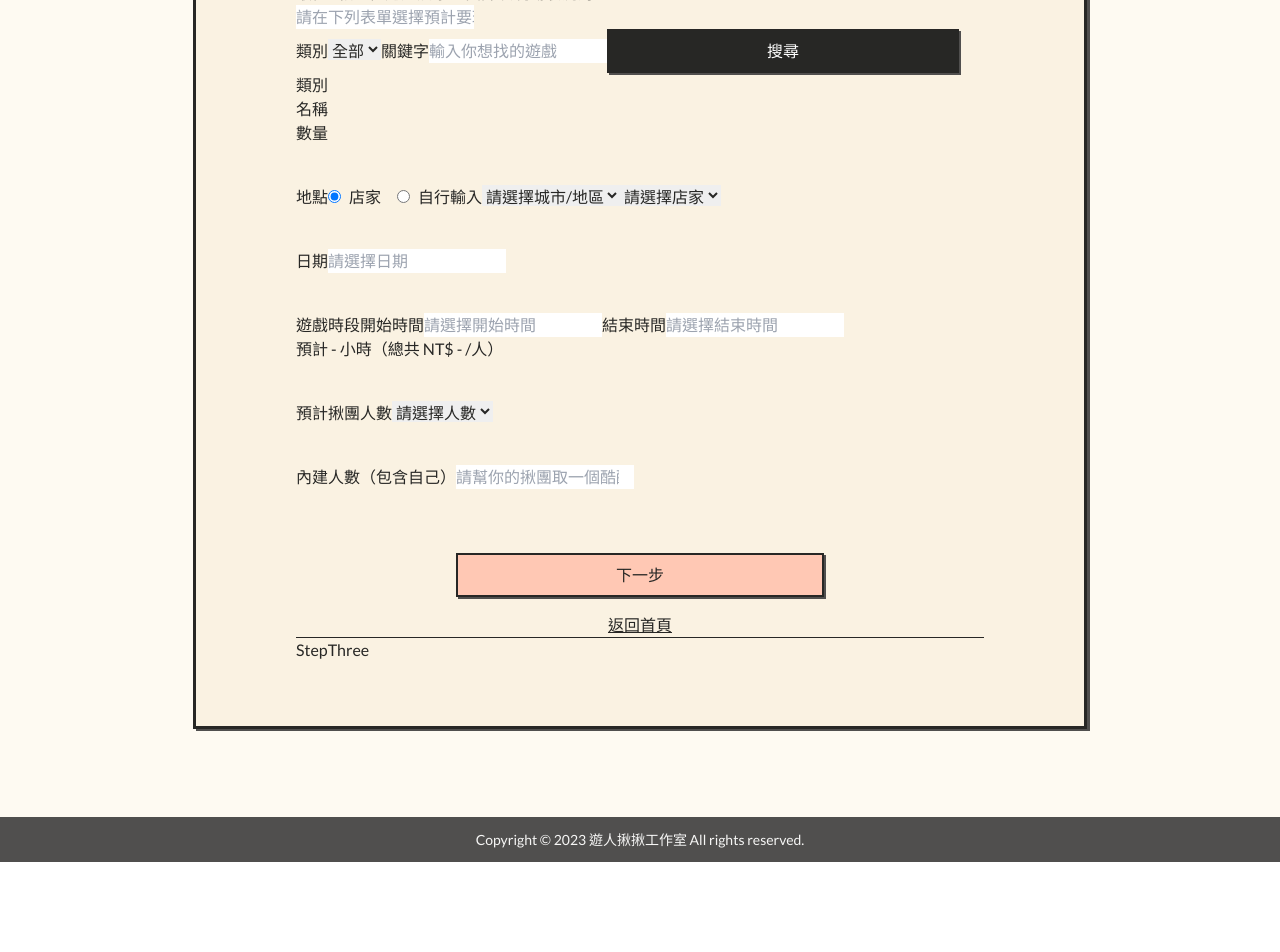
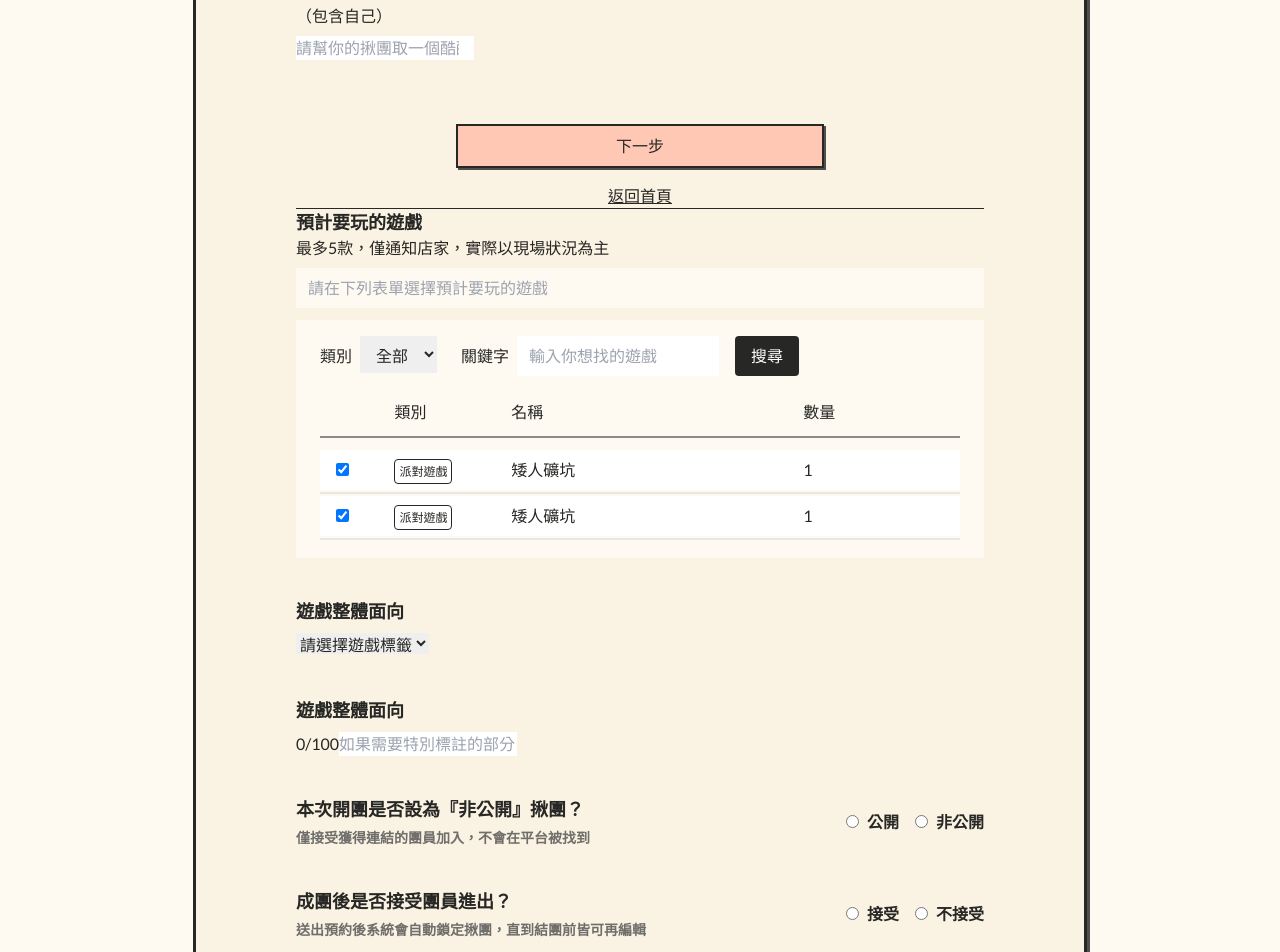
Before and after one commit to star82620/join-joy, a Next.js app: page /create-group in a window 1280 px wide. Shown: the part 980-1932 px from the top of the page. Before the commit the page ends 1842 px from the top, so only its background shows below. Built offline with nearby package versions, Linux system fonts and the light colour scheme.

Commit message:
update/ StepOne & StepTwo layout

```diff
--- /dev/null
+++ b/modules/CreateGroup/FormBlock.tsx
@@ -0,0 +1,52 @@
+import React, { Children, ReactNode } from "react";
+import clsx from "clsx";
+
+type Props = {
+  title: string;
+  titleStyle?: string;
+  desc?: string;
+  descPosition?: "row" | "col";
+  require?: boolean;
+  children: ReactNode;
+};
+
+export default function FormBlock({
+  title,
+  titleStyle,
+  desc,
+  descPosition,
+  require,
+  children,
+}: Props) {
+  const checkDescCol = () => {
+    if (desc && descPosition === "col") return true;
+  };
+  const isDescCol = checkDescCol();
+  console.log(title, isDescCol);
+
+  return (
+    <section className="w-full">
+      <div className="mb-2">
+        <h3
+          className={clsx(
+            "text-lg font-semibold",
+            isDescCol ? "inline" : "block",
+            require
+              ? "after:content-['*'] after:text-danger after:text-xl"
+              : "",
+            titleStyle
+          )}
+        >
+          {title}
+        </h3>
+        {desc && (
+          <span className={clsx("text-md", isDescCol ? "mt-1" : "")}>
+            {desc}
+          </span>
+        )}
+      </div>
+
+      {children}
+    </section>
+  );
+}
--- a/modules/CreateGroup/StepOne.tsx
+++ b/modules/CreateGroup/StepOne.tsx
@@ -1,6 +1,7 @@
 import React from "react";
 import Button from "@/common/components/GeneralButton";
 import Link from "@/common/components/GeneralLink";
+import FormBlock from "./FormBlock";
 
 const handleBtnOne = () => {
   // 把資料丟進 value useState 裡
@@ -11,21 +12,23 @@ export default function StepOne() {
     <>
       <section className="flex flex-col w-full gap-10 border-b">
         <label>
-          <p>揪團主旨</p>
+          <FormBlock title={"揪團主旨"} require={true}>
             <input type="text" placeholder="請幫你的揪團取一個酷酷的名字！" />
+          </FormBlock>
         </label>
 
-        <section>
-          <label htmlFor="place">地點</label>
+        <FormBlock title="地點" require={true}>
           {/* 用於辨識是否要選擇店家、 */}
+          <div className="mt-1">
             <label>
-            <input type="radio" id="" name="groupType" checked />
+              <input type="radio" id="" name="groupType" />
               <span className="ml-2">店家</span>
             </label>
             <label className="ml-4">
               <input type="radio" name="groupType" />
               <span className="ml-2">自行輸入</span>
             </label>
+          </div>
           {/* 兩個並排下拉式選單 */}
           <select>
             <option value="">請選擇城市/地區</option>
@@ -34,17 +37,17 @@ export default function StepOne() {
           <select>
             <option value="">請選擇店家</option>
           </select>
-        </section>
+        </FormBlock>
 
         {/* 可怕的行事曆來了 */}
         <label>
-          日期
+          <FormBlock title="日期" require={true}>
             <input placeholder="請選擇日期" />
+          </FormBlock>
         </label>
 
+        <FormBlock title="遊戲時段" require={true}>
           {/* 下拉式選單？？：time */}
-        <section>
-          遊戲時段
           <label>
             開始時間
             <input placeholder="請選擇開始時間" />
@@ -55,21 +58,27 @@ export default function StepOne() {
           </label>
           {/* 店家才有這條錢錢 */}
           <p>預計 - 小時（總共 NT$ - /人）</p>
-        </section>
+        </FormBlock>
 
         {/* 下拉式選單：totalNum */}
         <label>
-          預計揪團人數
+          <FormBlock title="預計揪團人數" require={true}>
             <select>
               <option value="">請選擇人數</option>
             </select>
+          </FormBlock>
         </label>
 
         {/* 下拉式選單： */}
         <label>
-          內建人數
-          <span>（包含自己）</span>
+          <FormBlock
+            title="內建人數"
+            desc="（包含自己）"
+            descPosition="row"
+            require={true}
+          >
             <input type="number" placeholder="請幫你的揪團取一個酷酷的名字！" />
+          </FormBlock>
         </label>
         <div className="mt-6 flex flex-col justify-center items-center gap-4">
           <Button
--- a/modules/CreateGroup/StepTwo.tsx
+++ b/modules/CreateGroup/StepTwo.tsx
@@ -1,8 +1,9 @@
 import React from "react";
 import Button from "@/common/components/GeneralButton";
 import Link from "@/common/components/GeneralLink";
+import FormBlock from "./FormBlock";
 
-const handleBtnOne = () => {
+const handleBtnTwo = () => {
   // 把資料丟進 value useState 裡
 };
 
@@ -11,103 +12,152 @@ export default function StepTwo() {
     <>
       <section className="flex flex-col w-full gap-10 border-b">
         <label>
-          <p>預計要玩的遊戲</p>
-          <p>最多5款，僅通知店家，實際以現場狀況為主</p>
-          <input type="text" placeholder="請在下列表單選擇預計要玩的遊戲" />
-          <section>
+          <FormBlock
+            title="預計要玩的遊戲"
+            titleStyle="block"
+            desc="最多5款，僅通知店家，實際以現場狀況為主"
+          >
+            <input
+              type="text"
+              placeholder="請在下列表單選擇預計要玩的遊戲"
+              readOnly
+              className="w-full py-2 px-3 bg-yellow-tint"
+            />
+            <section className="px-6 py-4 mt-3 bg-yellow-tint">
               {/* 可怕的選擇遊戲 */}
               <div>
                 <label>
-                類別
-                <select>
+                  <span>類別</span>
+                  <select className="px-3 py-2 ml-2">
                     <option value="all">全部</option>
                   </select>
                 </label>
-              <label>
+                <label className="ml-6">
                   關鍵字
-                <input placeholder="輸入你想找的遊戲" />
+                  <input
+                    className="px-3 py-2 ml-2"
+                    placeholder="輸入你想找的遊戲"
+                  />
                 </label>
-              <Button type="button" appearance="black" className="px-[158px]">
+                <button
+                  type="button"
+                  className="bg-gray-950 text-white py-2 px-4 rounded hover:bg-gray-800 ml-4"
+                >
                   搜尋
-              </Button>
+                </button>
               </div>
+
               <div>
-              <div>
-                <div className="w-1/5"></div>
-                <div className="w-1/5">類別</div>
-                <div className="w-1/5">名稱</div>
-                <div className="w-1/5">數量</div>
+                <div className="flex justify-around pt-6 pb-3 pl-4 pr-10 border-b-2 mb-3 border-gray-400">
+                  <div className="w-[10%]"></div>
+                  <div className="w-[20%]">類別</div>
+                  <div className="w-[50%]">名稱</div>
+                  <div className="w-[20%]">數量</div>
                 </div>
+                <label className="flex justify-around py-2 pl-4 pr-10 bg-white ">
+                  <div className="w-[10%]">
+                    <input
+                      type="checkbox"
+                      defaultChecked={true}
+                      onChange={() => {}}
+                    />
+                  </div>
+                  <div className="w-[20%]">
+                    <span className="text-xs border-[0.5px] rounded p-1">
+                      派對遊戲
+                    </span>
+                  </div>
+                  <div className="w-[50%]">矮人礦坑</div>
+                  <div className="w-[20%]">1</div>
+                </label>
+                <hr className="border-t-2 border-gray-100 my-0.5" />
+                <label className="flex justify-around py-2 pl-4 pr-10 bg-white ">
+                  <div className="w-[10%]">
+                    <input
+                      type="checkbox"
+                      defaultChecked={true}
+                      onChange={() => {}}
+                    />
+                  </div>
+                  <div className="w-[20%]">
+                    <span className="text-xs border-[0.5px] rounded p-1">
+                      派對遊戲
+                    </span>
+                  </div>
+                  <div className="w-[50%]">矮人礦坑</div>
+                  <div className="w-[20%]">1</div>
+                </label>
+                <hr className="border-t-2 border-gray-100 my-0.5" />
               </div>
             </section>
+          </FormBlock>
         </label>
-
-        <section>
-          <label htmlFor="place">地點</label>
-          {/* 用於辨識是否要選擇店家、 */}
         <label>
-            <input type="radio" id="" name="groupType" checked />
-            <span className="ml-2">店家</span>
+          <FormBlock title="遊戲整體面向">
+            <select>
+              <option>請選擇遊戲標籤</option>
+            </select>
+          </FormBlock>
         </label>
-          <label className="ml-4">
-            <input type="radio" name="groupType" />
-            <span className="ml-2">自行輸入</span>
+        <label>
+          <FormBlock title="遊戲整體面向">
+            <span>0/100</span>
+            <input
+              type="text"
+              placeholder="如果需要特別標註的部分，請再寫下並讓團員知道！"
+            />
+          </FormBlock>
         </label>
-          {/* 兩個並排下拉式選單 */}
-          <select>
-            <option value="">請選擇城市/地區</option>
-          </select>
-          {/* 店家的選項必須先選城市才會出現 */}
-          <select>
-            <option value="">請選擇店家</option>
-          </select>
+        <section className="flex justify-between">
+          <div>
+            <h3 className="text-lg font-semibold">
+              本次開團是否設為『非公開』揪團？
+            </h3>
+            <p className="text-gray-500 text-sm font-semibold mt-1">
+              僅接受獲得連結的團員加入，不會在平台被找到
+            </p>
+          </div>
+          <div className="flex items-center gap-4 text-md font-semibold">
+            <label>
+              <input type="radio" className="mr-2" />
+              公開
+            </label>
+            <label>
+              <input type="radio" className="mr-2" />
+              非公開
+            </label>
+          </div>
+        </section>
+        <section className="flex justify-between">
+          <div>
+            <h3 className="text-lg font-semibold">成團後是否接受團員進出？</h3>
+            <p className="text-gray-500 text-sm font-semibold mt-1">
+              送出預約後系統會自動鎖定揪團，直到結團前皆可再編輯
+            </p>
+          </div>
+          <div className="flex items-center gap-4 text-md font-semibold">
+            <label>
+              <input type="radio" className="mr-2" />
+              接受
+            </label>
+            <label>
+              <input type="radio" className="mr-2" />
+              不接受
+            </label>
+          </div>
         </section>
 
-        {/* 可怕的行事曆來了 */}
-        <label>
-          日期
-          <input placeholder="請選擇日期" />
-        </label>
-
-        {/* 下拉式選單？？：time */}
-        <section>
-          遊戲時段
-          <label>
-            開始時間
-            <input placeholder="請選擇開始時間" />
-          </label>
-          <label>
-            結束時間
-            <input placeholder="請選擇結束時間" />
-          </label>
-          {/* 店家才有這條錢錢 */}
-          <p>預計 - 小時（總共 NT$ - /人）</p>
-        </section>
-
-        {/* 下拉式選單：totalNum */}
-        <label>
-          預計揪團人數
-          <select>
-            <option value="">請選擇人數</option>
-          </select>
-        </label>
-
-        {/* 下拉式選單： */}
-        <label>
-          內建人數
-          <span>（包含自己）</span>
-          <input type="number" placeholder="請幫你的揪團取一個酷酷的名字！" />
-        </label>
         <div className="mt-6 flex flex-col justify-center items-center gap-4">
           <Button
-            type="button"
+            type="submit"
             appearance="orange"
-            onClick={handleBtnOne}
+            onClick={handleBtnTwo}
             className="px-[158px]"
           >
-            下一步
+            完成開團
           </Button>
 
+          <Link href="/">上一頁</Link>
           <Link href="/">返回首頁</Link>
         </div>
       </section>
```
Lines whose indentation alone changed are shown as unchanged.
